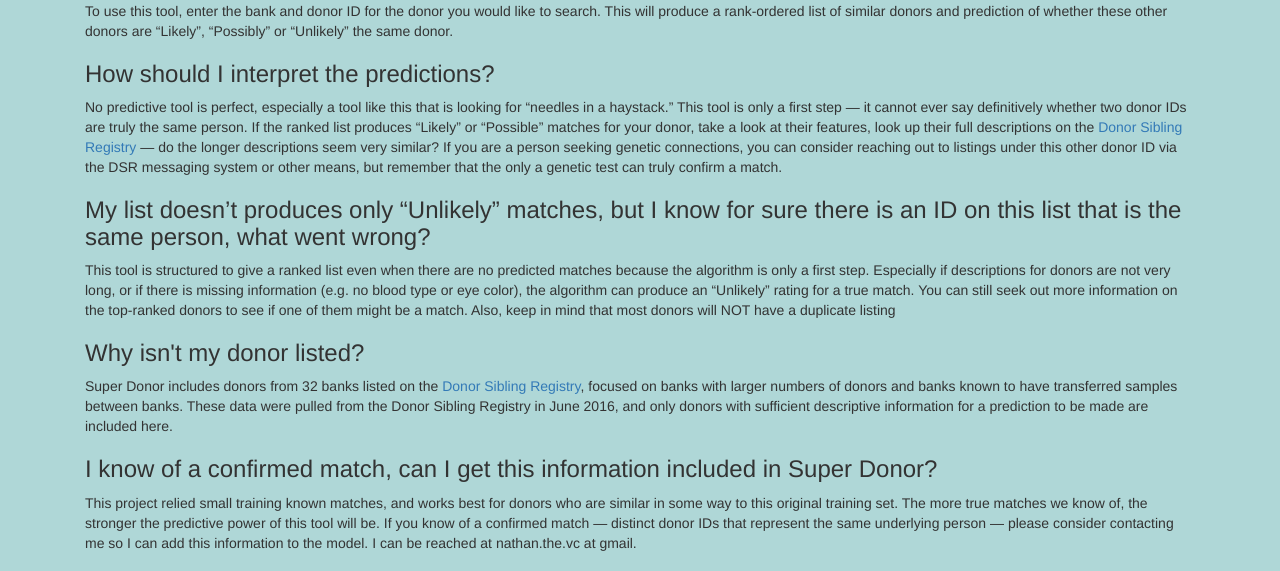
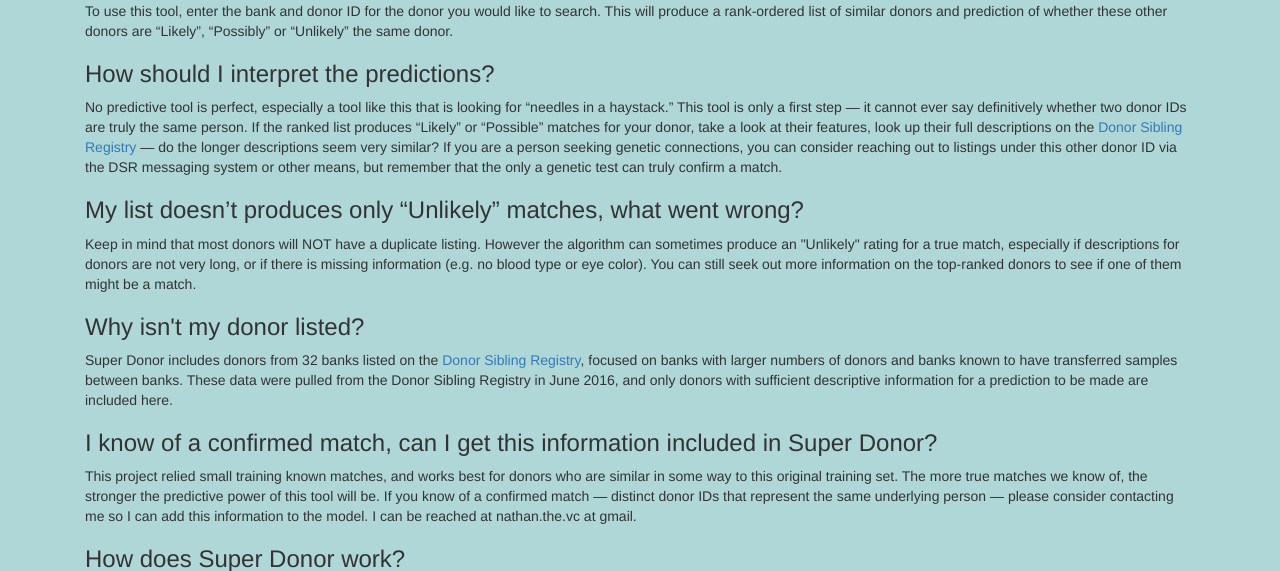
Before and after one commit to nathanvc/super-donor, a Flask app: page /presentation in a window 1280 px wide. Shown: the part 302-873 px from the top of the page. Run offline with Flask 2, Linux system fonts and the light colour scheme; parts of the project's set-up code (start-up, migrations or seed data) failed here and were passed over; some libraries are stand-ins or nearby versions.

Commit message:
Fix another typo

```diff
--- a/dsr_app/templates/presentation_withfaq.html
+++ b/dsr_app/templates/presentation_withfaq.html
@@ -78,13 +78,11 @@
         ID via the DSR messaging system or other means, but remember that the only a genetic test can truly confirm a
         match.</p>
 
-        <h3 align="left">My list doesn’t produces only “Unlikely” matches, but I know for sure there is an ID on this
-        list that is the same person, what went wrong?</h3>
-        <p align="left">This tool is structured to give a ranked list even when there are no predicted matches because the
-        algorithm is only a first step. Especially if descriptions for donors are not very long, or if there is missing
-        information (e.g. no blood type or eye color), the algorithm can produce an “Unlikely” rating for a true match.
-        You can still seek out more information on the top-ranked donors to see if one of them might be a match.
-        Also, keep in mind that most donors will NOT have a duplicate listing</p>
+        <h3 align="left">My list doesn’t produces only “Unlikely” matches, what went wrong?</h3>
+        <p align="left">Keep in mind that most donors will NOT have a duplicate listing. However the algorithm can sometimes
+        produce an "Unlikely" rating for a true match, especially if descriptions for donors are not very long, or if there is missing
+        information (e.g. no blood type or eye color). You can still seek out more information on the top-ranked donors
+        to see if one of them might be a match. </p>
 
         <h3 align="left">Why isn't my donor listed?</h3>
         <p align="left">Super Donor includes donors from 32 banks listed on the
```
